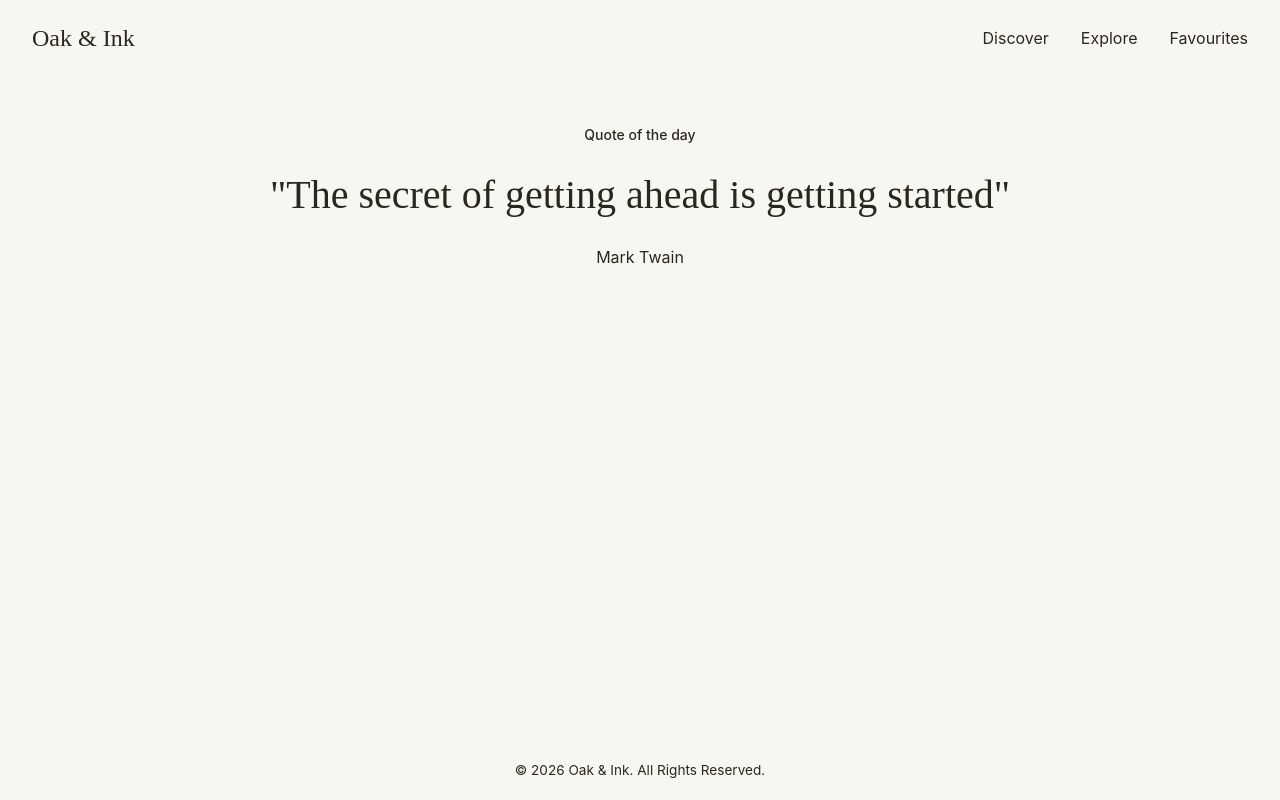
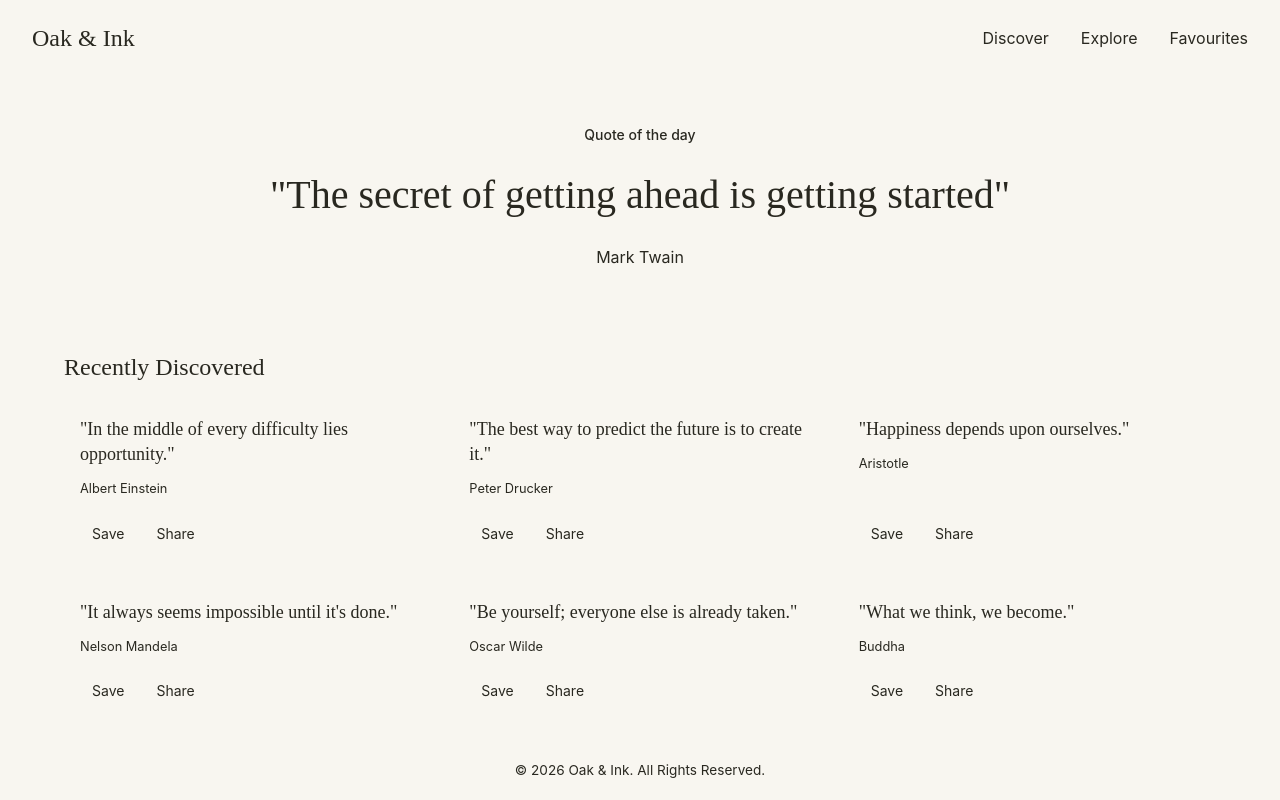
Before and after one commit to AtramAniket/QUOTES-APP, a React (Vite) app: page / in a window 1280 px wide. Built offline with nearby package versions, Linux system fonts and the light colour scheme.

Commit message:
finished homepage

```diff
--- /dev/null
+++ b/src/Components/Quotes/MoodFilters.jsx
@@ -0,0 +1,19 @@
+import { moods } from "../../Lib/temp";
+
+const MoodFilters = () => (
+  <section className="mood-filters" aria-label="Filter quotes by mood">
+    <div className="mood-filters__list">
+      {moods.map((mood) => (
+        <button
+          key={mood}
+          className="mood-filters__button"
+          type="button"
+        >
+          {mood}
+        </button>
+      ))}
+    </div>
+  </section>
+);
+
+export default MoodFilters;
--- a/src/Components/Quotes/QuoteCard.jsx
+++ b/src/Components/Quotes/QuoteCard.jsx
@@ -4,8 +4,8 @@ const QuoteCard = ({ quote, author }) => {
       <blockquote className="quote-card__text">"{quote}"</blockquote>
       <p className="quote-card__author">{author}</p>
       <div className="quote-card__actions">
-        <button type="button">Save</button>
-        <button type="button">Share</button>
+        <button className="quote-card__action" type="button">Save</button>
+        <button className="quote-card__action" type="button">Share</button>
       </div>
     </article>
   );
--- a/src/Lib/temp.js
+++ b/src/Lib/temp.js
@@ -30,3 +30,12 @@ export const quotes = [
     author: "Buddha",
   },
 ];
+
+export const moods = [
+  "All",
+  "Motivation",
+  "Wisdom",
+  "Love",
+  "Life",
+  "Happiness",
+];
--- a/src/Pages/HomePage.jsx
+++ b/src/Pages/HomePage.jsx
@@ -1,4 +1,6 @@
+import QuoteFeed from "../Components/Quotes/QuoteFeed"
 import ContentContainer from "../Components/Layouts/ContentContainer";
+import MoodFilters from "../Components/Quotes/MoodFilters";
 
 const HomePage = () => {
   return (
@@ -8,6 +10,8 @@ const HomePage = () => {
         <blockquote className="featured-quote__text">"The secret of getting ahead is getting started"</blockquote>
         <p className="featured-quote__author">Mark Twain</p>
       </section>
+
+      <QuoteFeed />
     </ContentContainer>
   );
 };
--- a/src/Styles/globals.css
+++ b/src/Styles/globals.css
@@ -111,5 +111,85 @@
 }
 
 .content-container {
+  width: 100%;
+  max-width: 1200px;
+  margin-inline: auto;
   padding-inline: 1.5rem;
 }
+
+.quote-card__action {
+  display: inline-flex;
+  align-items: center;
+  justify-content: center;
+  padding: 0.5rem 0.75rem;
+  border: 1px solid var(--color-border);
+  border-radius: 0.5rem;
+  background-color: var(--color-surface);
+  color: var(--color-text);
+  font-family: "Inter", sans-serif;
+  font-size: 0.875rem;
+  cursor: pointer;
+}
+
+.quote-card {
+  display: flex;
+  flex-direction: column;
+  padding: 1rem;
+  border: 1px solid var(--color-border);
+  border-radius: 0.75rem;
+  background-color: var(--color-surface);
+}
+
+.quote-card__text {
+  margin: 0;
+  font-family: "DM Serif Display", serif;
+  font-size: 1.125rem;
+  font-weight: 400;
+  line-height: 1.4;
+  color: var(--color-text);
+}
+
+.quote-card__author {
+  margin-top: 0.75rem;
+  margin-bottom: 1rem;
+  font-family: "Inter", sans-serif;
+  font-size: 0.8rem;
+  color: var(--color-muted);
+}
+
+.quote-card__actions {
+  display: flex;
+  align-items: center;
+  gap: 0.5rem;
+  margin-top: auto;
+}
+
+.quote-feed {
+  margin-top: 2rem;
+}
+
+.quote-feed__heading {
+  margin: 0 0 1rem;
+  font-family: "DM Serif Display", serif;
+  font-size: 1.5rem;
+  font-weight: 400;
+  color: var(--color-text);
+}
+
+.quote-feed__grid {
+  display: grid;
+  grid-template-columns: 1fr;
+  gap: 1rem;
+}
+
+@media (min-width: 640px) {
+  .quote-feed__grid {
+    grid-template-columns: repeat(2, minmax(0, 1fr));
+  }
+}
+
+@media (min-width: 1024px) {
+  .quote-feed__grid {
+    grid-template-columns: repeat(3, minmax(0, 1fr));
+  }
+}
```
